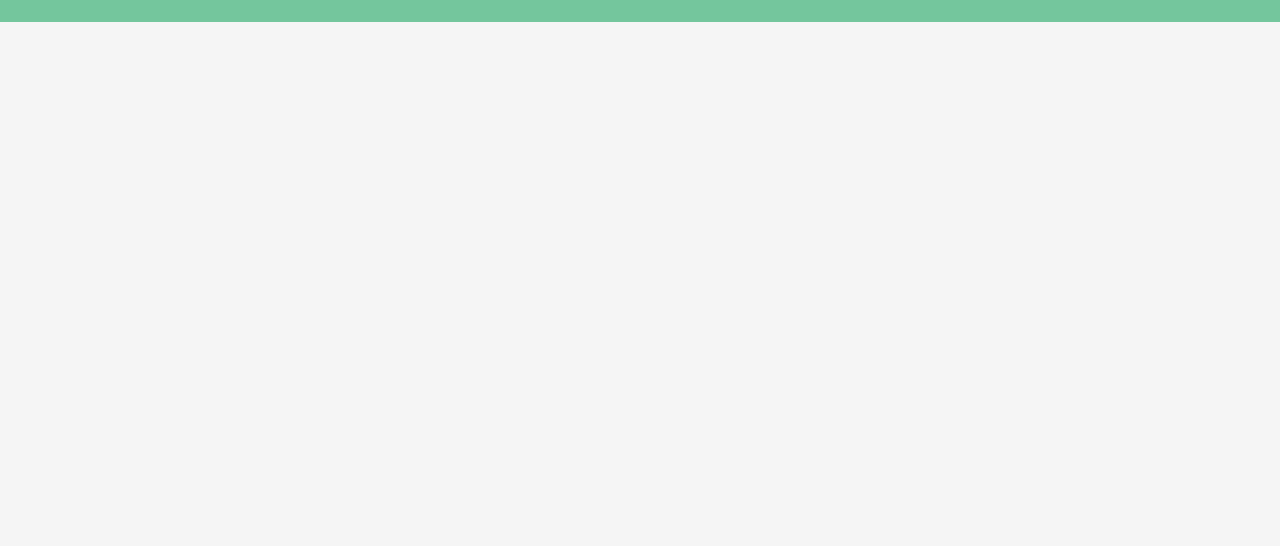
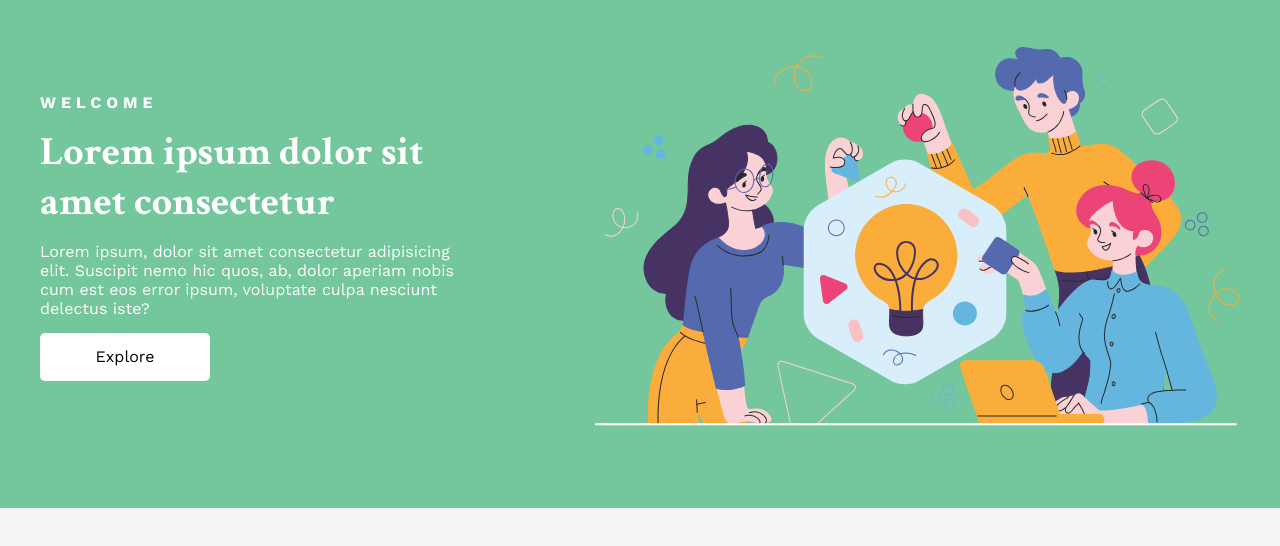
Before and after one commit to airidasju/41-front-test, a website: page index.html in a window 1280 px wide. Shown: the part 78-624 px from the top of the page. Drawn offline with nearby package versions, Linux system fonts and the light colour scheme.

Commit message:
hero static done

```diff
--- /dev/null
+++ b/css/components/hero.css
@@ -0,0 +1,46 @@
+.hero {
+    background-color: var(--green-color);
+    padding: 25px 130px 82px 130px
+}
+
+.hero-content {
+    display: flex;
+    justify-content: space-between;
+}
+
+.hero-left {
+    display:flex;
+    flex-direction: column;
+    justify-content: center;
+    gap: 15px;
+    color: white;
+    width: 416px;
+}
+
+.hero-left > h1 {
+    font-family: 'Crimson Text', serif;
+    font-size: 40px;
+    line-height: 125%;
+}
+
+.hero-left > p:nth-child(1) {
+    font-weight: 700;
+    font-size: 16px;
+    text-transform: uppercase;
+    letter-spacing: 5px;
+}
+
+.hero-left > p:nth-child(2) {
+    font-size: 15px;
+    line-height: 125%;
+}
+
+.explore-btn {
+    height: 48px;
+    width: 170px;
+    background-color: white;
+    color: black;
+    text-align: center;
+    line-height: 48px;
+    border-radius: 5px;
+}
--- a/css/pages/home.css
+++ b/css/pages/home.css
@@ -3,3 +3,4 @@
 
 
 @import url('../components/header.css');
+@import url('../components/hero.css');
--- a/index.html
+++ b/index.html
@@ -19,7 +19,7 @@
         <div class="row">
             <div class="nav-bar">
                 <div class="logo">
-                    <img src="./img/logo.svg">
+                    <img src="./img/logo.svg" alt="logo">
                     <p>Start</p>
                 </div>
                 <nav>
@@ -34,7 +34,17 @@
     </header>
 
     <section class="container hero">
-        <!-- <img src="./img/people.svg"> -->
+        <div class="row">
+            <div class="hero-content">
+                <div class="hero-left">
+                    <p>Welcome</p>
+                    <h1>Lorem ipsum dolor sit amet consectetur </h1>
+                    <p>Lorem ipsum, dolor sit amet consectetur adipisicing elit. Suscipit nemo hic quos, ab, dolor aperiam nobis cum est eos error ipsum, voluptate culpa nesciunt delectus iste?</p>
+                    <a class="explore-btn" href="#">Explore</a>
+                </div>
+                <img src="./img/people.svg" alt="people">
+            </div>
+        </div>
     </section>
 
     <section class="container main-content">
```
Also changed, not shown: css/components/partners.css (added).
